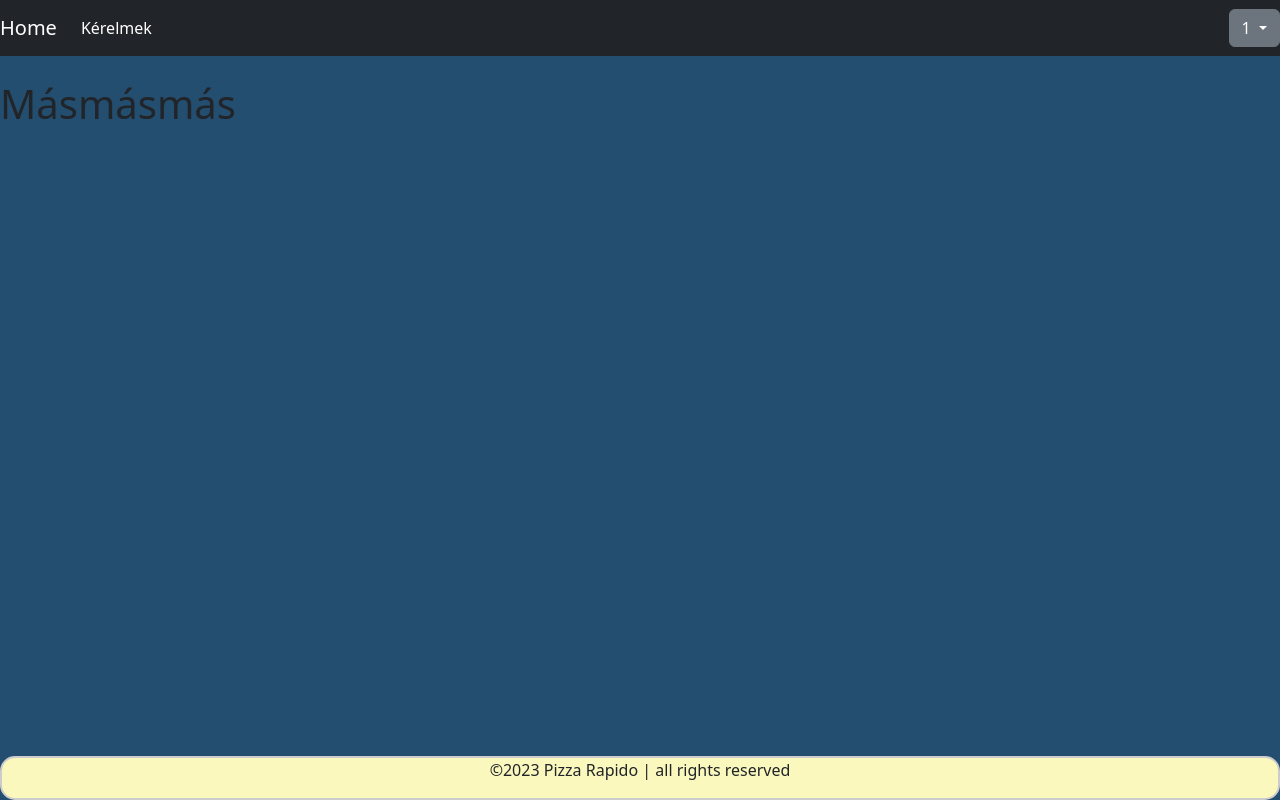
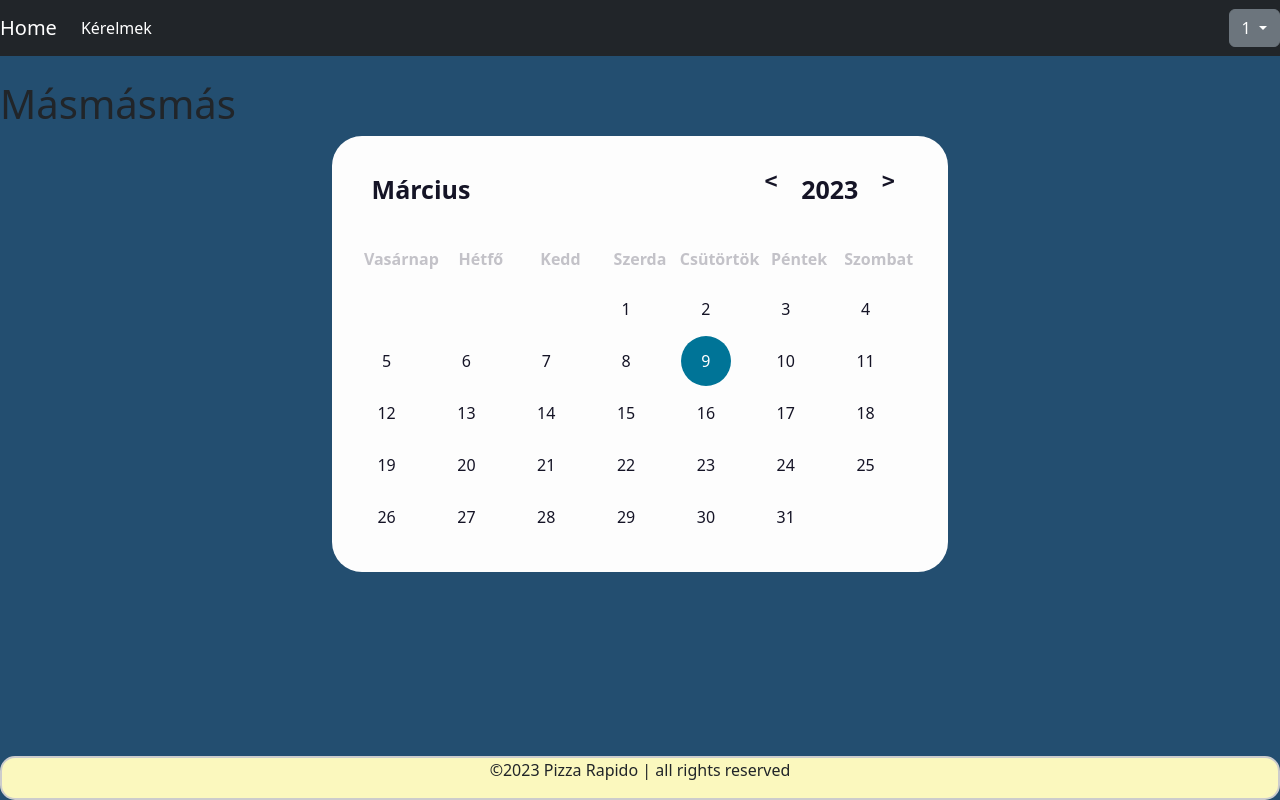
Before and after one commit to LaszloffiSzabolcs/Szakdolgozat, a PHP site: page /index.php?page=kerelem in a window 1280 px wide. Run offline with PHP 8.4, Linux system fonts and the light colour scheme; the visitor is signed in with stand-in values (Sample User, id 1).

Commit message:
calendárium

```diff
--- /dev/null
+++ b/calendar.css
@@ -0,0 +1,263 @@
+:root
+{
+    --dark-body: #4d4c5a;
+    --dark-main: #141529;
+    --dark-second: #79788c;
+    --dark-hover: #323048;
+    --dark-text: #f8fbff;
+    --light-body: #f3f8fe;
+    --light-main: #fdfdfd;
+    --light-second: #c3c2c8;
+    --light-hover: #edf0f5;
+    --light-text: #151426;
+    --blue: #007497;
+    --white: #fff;
+    --shadow: rgba(100, 100, 111, 0.2) 0px 7px 29px 0px;
+    --font-family: cursive;
+}
+
+.center{
+    display: flex;
+    justify-content: center;
+	text-align: center;
+}
+
+.light {
+    --bg-body: var(--light-body);
+    --bg-main: var(--light-main);
+    --bg-second: var(--light-second);
+    --color-hover: var(--light-hover);
+    --color-txt: var(--light-text);
+}
+
+* {
+    padding: 0;
+    margin: 0;
+    box-sizing: border-box;
+}
+
+body {
+    display: grid;
+    font-family: var(--font-family);
+    background: #234E70 !important;
+}
+.calendar {
+    height: max-content;
+    width: max-content;
+    background-color: var(--bg-main);
+    border-radius: 30px;
+    padding: 20px;
+    position: relative;
+    overflow: hidden;
+}
+
+.light .calendar {
+    box-shadow: var(--shadow);
+}
+
+.calendar-header {
+    display: flex;
+    justify-content: space-between;
+    align-items: center;
+    font-size: 25px;
+    font-weight: 600;
+    color: var(--color-txt);
+    padding: 10px;
+}
+
+.calendar-body {
+    padding: 10px;
+}
+
+.calendar-week-day {
+    height: 50px;
+    display: grid;
+    grid-template-columns: repeat(7, 1fr);
+    font-weight: 600;
+}
+
+.calendar-week-day div {
+    display: grid;
+    place-items: center;
+    color: var(--bg-second);
+}
+
+.calendar-days {
+    display: grid;
+    grid-template-columns: repeat(7, 1fr);
+    gap: 2px;
+    color: var(--color-txt);
+}
+
+.calendar-days div {
+    width: 50px;
+    height: 50px;
+    display: flex;
+    align-items: center;
+    justify-content: center;
+    padding: 5px;
+    position: relative;
+    cursor: pointer;
+    animation: to-top 1s forwards;
+}
+
+.calendar-days div span {
+    position: absolute;
+}
+
+.calendar-days div:hover span {
+    transition: width 0.2s ease-in-out, height 0.2s ease-in-out;
+}
+
+.calendar-days div span:nth-child(1),
+.calendar-days div span:nth-child(3) {
+    width: 2px;
+    height: 0;
+    background-color: var(--color-txt);
+}
+
+.calendar-days div:hover span:nth-child(1),
+.calendar-days div:hover span:nth-child(3) {
+    height: 100%;
+}
+
+.calendar-days div span:nth-child(1) {
+    bottom: 0;
+    left: 0;
+}
+
+.calendar-days div span:nth-child(3) {
+    top: 0;
+    right: 0;
+}
+
+.calendar-days div span:nth-child(2),
+.calendar-days div span:nth-child(4) {
+    width: 0;
+    height: 2px;
+    background-color: var(--color-txt);
+}
+
+.calendar-days div:hover span:nth-child(2),
+.calendar-days div:hover span:nth-child(4) {
+    width: 100%;
+}
+
+.calendar-days div span:nth-child(2) {
+    top: 0;
+    left: 0;
+}
+
+.calendar-days div span:nth-child(4) {
+    bottom: 0;
+    right: 0;
+}
+
+.calendar-days div:hover span:nth-child(2) {
+    transition-delay: 0.2s;
+}
+
+.calendar-days div:hover span:nth-child(3) {
+    transition-delay: 0.4s;
+}
+
+.calendar-days div:hover span:nth-child(4) {
+    transition-delay: 0.6s;
+}
+
+.calendar-days div.curr-date,
+.calendar-days div.curr-date:hover {
+    background-color: var(--blue);
+    color: var(--white);
+    border-radius: 50%;
+}
+
+.calendar-days div.curr-date span {
+    display: none;
+}
+
+.month-picker {
+    padding: 5px 10px;
+    border-radius: 10px;
+    cursor: pointer;
+}
+
+.month-picker:hover {
+    background-color: var(--color-hover);
+}
+
+.year-picker {
+    display: flex;
+    align-items: center;
+}
+
+.year-change {
+    height: 40px;
+    width: 40px;
+    border-radius: 50%;
+    display: grid;
+    place-items: center;
+    margin: 0 10px;
+    cursor: pointer;
+}
+
+.year-change:hover {
+    background-color: var(--color-hover);
+}
+
+.calendar-footer {
+    padding: 10px;
+    display: flex;
+    justify-content: flex-end;
+    align-items: center;
+}
+
+.toggle {
+    display: flex;
+}
+
+.toggle span {
+    margin-right: 10px;
+    color: var(--color-txt);
+}
+
+.month-list {
+    position: absolute;
+    width: 100%;
+    height: 100%;
+    top: 0;
+    left: 0;
+    background-color: var(--bg-main);
+    padding: 20px;
+    grid-template-columns: repeat(3, auto);
+    gap: 5px;
+    display: grid;
+    transform: scale(1.5);
+    visibility: hidden;
+    pointer-events: none;
+}
+
+.month-list.show {
+    transform: scale(1);
+    visibility: visible;
+    pointer-events: visible;
+    transition: all 0.2s ease-in-out;
+}
+
+.month-list > div {
+    display: grid;
+    place-items: center;
+}
+
+.month-list > div > div {
+    width: 100%;
+    padding: 5px 20px;
+    border-radius: 10px;
+    text-align: center;
+    cursor: pointer;
+    color: var(--color-txt);
+}
+
+.month-list > div > div:hover {
+    background-color: var(--color-hover);
+}
--- /dev/null
+++ b/calendar.js
@@ -0,0 +1,85 @@
+let calendar = document.querySelector('.calendar')
+
+const month_names = ['Január', 'Február', 'Március', 'Április', 'Május', 'Június', 'Július', 'Augusztus', 'Szeptember', 'October', 'November', 'December']
+
+isLeapYear = (year) => {
+    return (year % 4 === 0 && year % 100 !== 0 && year % 400 !== 0) || (year % 100 === 0 && year % 400 ===0)
+}
+
+getFebDays = (year) => {
+    return isLeapYear(year) ? 29 : 28
+}
+
+generateCalendar = (month, year) => {
+
+    let calendar_days = calendar.querySelector('.calendar-days')
+    let calendar_header_year = calendar.querySelector('#year')
+
+    let days_of_month = [31, getFebDays(year), 31, 30, 31, 30, 31, 31, 30, 31, 30, 31]
+
+    calendar_days.innerHTML = ''
+
+    let currDate = new Date()
+    if (month > 11 || month < 0) month = currDate.getMonth()
+    if (!year) year = currDate.getFullYear()
+
+    let curr_month = `${month_names[month]}`
+    month_picker.innerHTML = curr_month
+    calendar_header_year.innerHTML = year
+
+    // get first day of month
+
+    let first_day = new Date(year, month, 1)
+
+    for (let i = 0; i <= days_of_month[month] + first_day.getDay() - 1; i++) {
+        let day = document.createElement('div')
+        if (i >= first_day.getDay()) {
+            day.classList.add('calendar-day-hover')
+            day.innerHTML = i - first_day.getDay() + 1
+            day.innerHTML += `<span></span>
+                            <span></span>
+                            <span></span>
+                            <span></span>`
+            if (i - first_day.getDay() + 1 === currDate.getDate() && year === currDate.getFullYear() && month === currDate.getMonth()) {
+                day.classList.add('curr-date')
+            }
+        }
+        calendar_days.appendChild(day)
+    }
+}
+
+let month_list = calendar.querySelector('.month-list')
+
+month_names.forEach((e, index) => {
+    let month = document.createElement('div')
+    month.innerHTML = `<div data-month="${index}">${e}</div>`
+    month.querySelector('div').onclick = () => {
+        month_list.classList.remove('show')
+        curr_month.value = index
+        generateCalendar(index, curr_year.value)
+    }
+    month_list.appendChild(month)
+})
+
+let month_picker = calendar.querySelector('#month-picker')
+
+month_picker.onclick = () => {
+    month_list.classList.add('show')
+}
+
+let currDate = new Date()
+
+let curr_month = {value: currDate.getMonth()}
+let curr_year = {value: currDate.getFullYear()}
+
+generateCalendar(curr_month.value, curr_year.value)
+
+document.querySelector('#prev-year').onclick = () => {
+    --curr_year.value
+    generateCalendar(curr_month.value, curr_year.value)
+}
+
+document.querySelector('#next-year').onclick = () => {
+    ++curr_year.value
+    generateCalendar(curr_month.value, curr_year.value)
+}
--- a/view/kerelem.php
+++ b/view/kerelem.php
@@ -7,6 +7,7 @@
 <head>
 	<title>Kérelmek</title>
      <link rel="stylesheet" type="text/css" href="home.css">
+     <link rel="stylesheet" type="text/css" href="calendar.css">
 </head>
 <body>
      <?php
@@ -14,6 +15,37 @@
      ?>
      <br>
      <h1>Másmásmás</h1>
+     <div class="center">
+     <div class="calendar light">
+        <div class="calendar-header">
+            <span class="month-picker" id="month-picker">April</span>
+            <div class="year-picker">
+                <span class="year-change" id="prev-year">
+                    <pre><</pre>
+                </span>
+                <span id="year">2023</span>
+                <span class="year-change" id="next-year">
+                    <pre>></pre>
+                </span>
+            </div>
+        </div>
+        <div class="calendar-body">
+            <div class="calendar-week-day">
+                <div>Vasárnap</div>
+                <div>Hétfő</div>
+                <div>Kedd</div>
+                <div>Szerda</div>
+                <div>Csütörtök</div>
+                <div>Péntek</div>
+                <div>Szombat</div>
+            </div>
+            <div class="calendar-days"></div>
+        </div>
+
+        <div class="month-list"></div>
+    </div>
+</div>
+    <script src="calendar.js"></script>
      <?php
 	require "view/layout/footer.php";
 	?>
--- a/view/layout/header.php
+++ b/view/layout/header.php
@@ -14,16 +14,16 @@
       </li>
     </div>
     <ul class="navbar-nav navbar-right">
-    <div class="dropdown">
+    <div class="dropdown navbar-collapse">
   <a class="btn btn-secondary dropdown-toggle" href="#" role="button" id="dropdownMenuLink" data-bs-toggle="dropdown" aria-expanded="false">
   <?php echo $_SESSION['username'];?>
   </a>
-
   <ul class="dropdown-menu" aria-labelledby="dropdownMenuLink">
     <li><a class="dropdown-item" href="#">placeholder</a></li>
     <li><a class="dropdown-item" href="index.php?page=login&action=logout">Logout</a></li>
   </ul>
 </div>
+
 </nav>
 </body>
 </html>
```
